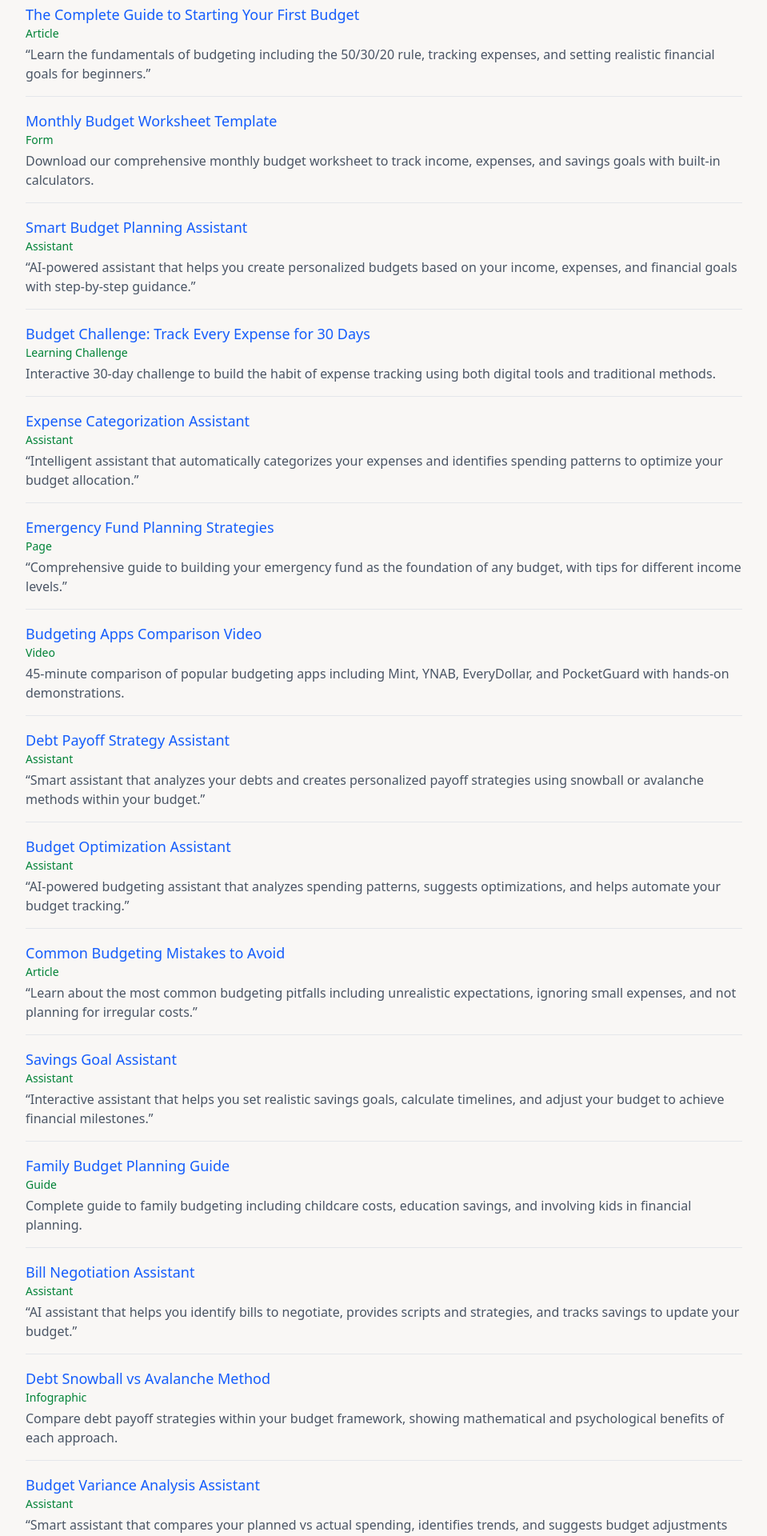
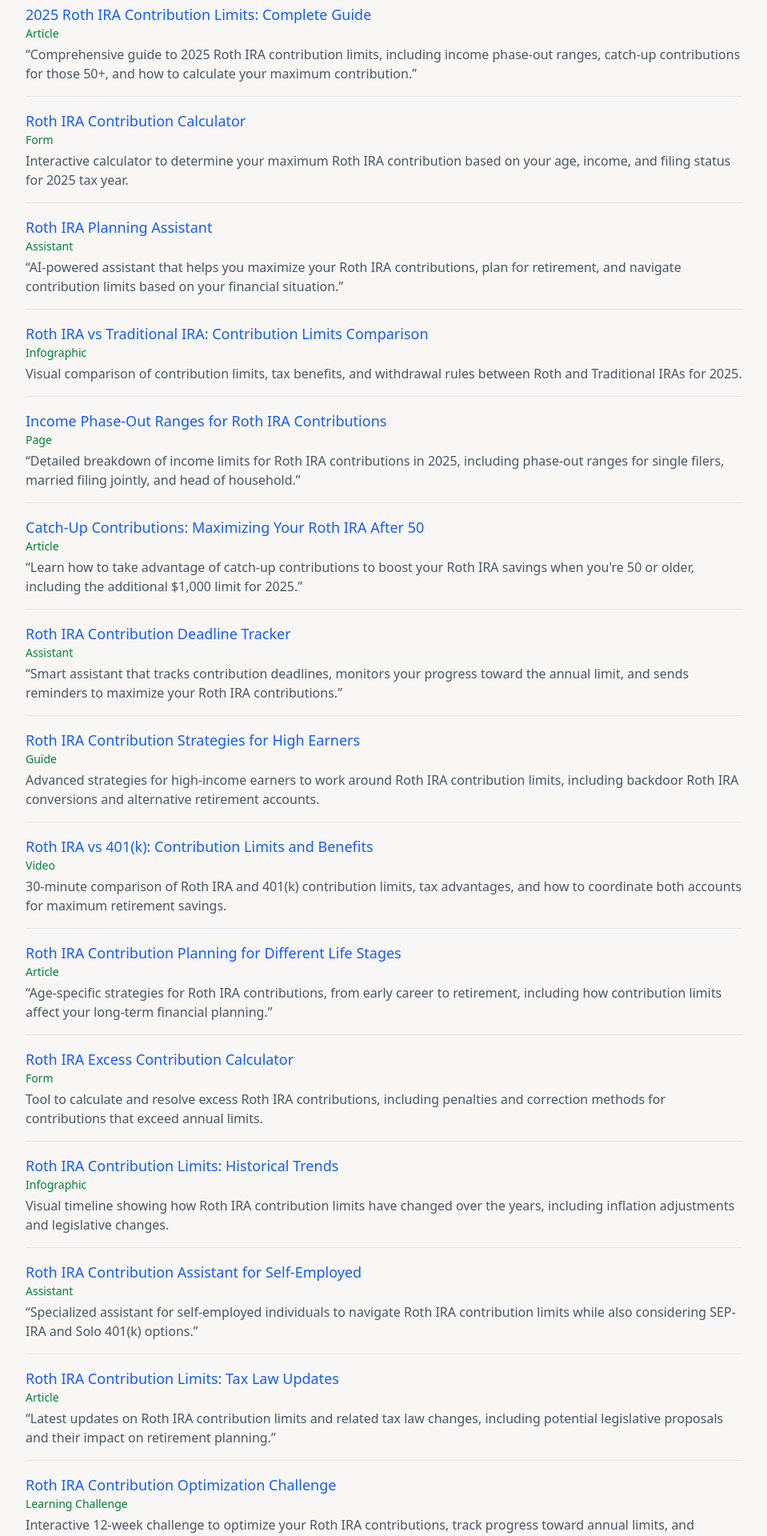
Before and after one commit to turphAI/SERP, a Next.js app: page /answer/v2/results in a window 1280 px wide. Shown: the part 640-2560 px from the top of the page at 80% size, without its empty margins (160-1119 px from the left). Built offline with nearby package versions, Linux system fonts and the light colour scheme.

Commit message:
Update answer/v2 results page with Roth IRA contribution limit mock data

```diff
--- a/src/features/answer/v2/ResultsPage.tsx
+++ b/src/features/answer/v2/ResultsPage.tsx
@@ -26,156 +26,97 @@ export default function ResultsPage({ searchQuery }: ResultsPageProps) {
     console.log(`Tab changed to: ${tab}`);
   };
 
+  // Roth IRA specific mock data for this prototype
   const searchResults = [
     {
       id: 1,
-      title: "The Complete Guide to Starting Your First Budget",
+      title: "2025 Roth IRA Contribution Limits: Complete Guide",
       assetType: "Article" as const,
-      snippet: "Learn the fundamentals of budgeting including the 50/30/20 rule, tracking expenses, and setting realistic financial goals for beginners."
+      snippet: "Comprehensive guide to 2025 Roth IRA contribution limits, including income phase-out ranges, catch-up contributions for those 50+, and how to calculate your maximum contribution."
     },
     {
       id: 2,
-      title: "Monthly Budget Worksheet Template",
+      title: "Roth IRA Contribution Calculator",
       assetType: "Form" as const,
-      snippet: "Download our comprehensive monthly budget worksheet to track income, expenses, and savings goals with built-in calculators."
+      snippet: "Interactive calculator to determine your maximum Roth IRA contribution based on your age, income, and filing status for 2025 tax year."
     },
     {
       id: 3,
-      title: "Smart Budget Planning Assistant",
+      title: "Roth IRA Planning Assistant",
       assetType: "Assistant" as const,
-      snippet: "AI-powered assistant that helps you create personalized budgets based on your income, expenses, and financial goals with step-by-step guidance."
+      snippet: "AI-powered assistant that helps you maximize your Roth IRA contributions, plan for retirement, and navigate contribution limits based on your financial situation."
     },
     {
       id: 4,
-      title: "Budget Challenge: Track Every Expense for 30 Days",
-      assetType: "Learning Challenge" as const,
-      snippet: "Interactive 30-day challenge to build the habit of expense tracking using both digital tools and traditional methods."
+      title: "Roth IRA vs Traditional IRA: Contribution Limits Comparison",
+      assetType: "Infographic" as const,
+      snippet: "Visual comparison of contribution limits, tax benefits, and withdrawal rules between Roth and Traditional IRAs for 2025."
     },
     {
       id: 5,
-      title: "Expense Categorization Assistant",
-      assetType: "Assistant" as const,
-      snippet: "Intelligent assistant that automatically categorizes your expenses and identifies spending patterns to optimize your budget allocation."
+      title: "Income Phase-Out Ranges for Roth IRA Contributions",
+      assetType: "Page" as const,
+      snippet: "Detailed breakdown of income limits for Roth IRA contributions in 2025, including phase-out ranges for single filers, married filing jointly, and head of household."
     },
     {
       id: 6,
-      title: "Emergency Fund Planning Strategies",
-      assetType: "Page" as const,
-      snippet: "Comprehensive guide to building your emergency fund as the foundation of any budget, with tips for different income levels."
+      title: "Catch-Up Contributions: Maximizing Your Roth IRA After 50",
+      assetType: "Article" as const,
+      snippet: "Learn how to take advantage of catch-up contributions to boost your Roth IRA savings when you're 50 or older, including the additional $1,000 limit for 2025."
     },
     {
       id: 7,
-      title: "Budgeting Apps Comparison Video",
-      assetType: "Video" as const,
-      snippet: "45-minute comparison of popular budgeting apps including Mint, YNAB, EveryDollar, and PocketGuard with hands-on demonstrations."
+      title: "Roth IRA Contribution Deadline Tracker",
+      assetType: "Assistant" as const,
+      snippet: "Smart assistant that tracks contribution deadlines, monitors your progress toward the annual limit, and sends reminders to maximize your Roth IRA contributions."
     },
     {
       id: 8,
-      title: "Debt Payoff Strategy Assistant",
-      assetType: "Assistant" as const,
-      snippet: "Smart assistant that analyzes your debts and creates personalized payoff strategies using snowball or avalanche methods within your budget."
+      title: "Roth IRA Contribution Strategies for High Earners",
+      assetType: "Guide" as const,
+      snippet: "Advanced strategies for high-income earners to work around Roth IRA contribution limits, including backdoor Roth IRA conversions and alternative retirement accounts."
     },
     {
       id: 9,
-      title: "Budget Optimization Assistant",
-      assetType: "Assistant" as const,
-      snippet: "AI-powered budgeting assistant that analyzes spending patterns, suggests optimizations, and helps automate your budget tracking."
+      title: "Roth IRA vs 401(k): Contribution Limits and Benefits",
+      assetType: "Video" as const,
+      snippet: "30-minute comparison of Roth IRA and 401(k) contribution limits, tax advantages, and how to coordinate both accounts for maximum retirement savings."
     },
     {
       id: 10,
-      title: "Common Budgeting Mistakes to Avoid",
+      title: "Roth IRA Contribution Planning for Different Life Stages",
       assetType: "Article" as const,
-      snippet: "Learn about the most common budgeting pitfalls including unrealistic expectations, ignoring small expenses, and not planning for irregular costs."
+      snippet: "Age-specific strategies for Roth IRA contributions, from early career to retirement, including how contribution limits affect your long-term financial planning."
     },
     {
       id: 11,
-      title: "Savings Goal Assistant",
-      assetType: "Assistant" as const,
-      snippet: "Interactive assistant that helps you set realistic savings goals, calculate timelines, and adjust your budget to achieve financial milestones."
+      title: "Roth IRA Excess Contribution Calculator",
+      assetType: "Form" as const,
+      snippet: "Tool to calculate and resolve excess Roth IRA contributions, including penalties and correction methods for contributions that exceed annual limits."
     },
     {
       id: 12,
-      title: "Family Budget Planning Guide",
-      assetType: "Guide" as const,
-      snippet: "Complete guide to family budgeting including childcare costs, education savings, and involving kids in financial planning."
+      title: "Roth IRA Contribution Limits: Historical Trends",
+      assetType: "Infographic" as const,
+      snippet: "Visual timeline showing how Roth IRA contribution limits have changed over the years, including inflation adjustments and legislative changes."
     },
     {
       id: 13,
-      title: "Bill Negotiation Assistant",
+      title: "Roth IRA Contribution Assistant for Self-Employed",
       assetType: "Assistant" as const,
-      snippet: "AI assistant that helps you identify bills to negotiate, provides scripts and strategies, and tracks savings to update your budget."
+      snippet: "Specialized assistant for self-employed individuals to navigate Roth IRA contribution limits while also considering SEP-IRA and Solo 401(k) options."
     },
     {
       id: 14,
-      title: "Debt Snowball vs Avalanche Method",
-      assetType: "Infographic" as const,
-      snippet: "Compare debt payoff strategies within your budget framework, showing mathematical and psychological benefits of each approach."
+      title: "Roth IRA Contribution Limits: Tax Law Updates",
+      assetType: "Article" as const,
+      snippet: "Latest updates on Roth IRA contribution limits and related tax law changes, including potential legislative proposals and their impact on retirement planning."
     },
     {
       id: 15,
-      title: "Budget Variance Analysis Assistant",
-      assetType: "Assistant" as const,
-      snippet: "Smart assistant that compares your planned vs actual spending, identifies trends, and suggests budget adjustments for better accuracy."
-    },
-    {
-      id: 16,
-      title: "Budget Meal Planning Strategies",
-      assetType: "Video" as const,
-      snippet: "Comprehensive video series on reducing food costs through meal planning, bulk buying, and cooking at home while maintaining nutrition."
-    },
-    {
-      id: 17,
-      title: "Small Business Budget Planning",
-      assetType: "Webinar" as const,
-      snippet: "Expert discussion on creating budgets for small businesses including cash flow management, expense categorization, and growth planning."
-    },
-    {
-      id: 18,
-      title: "Budget Tracking Assistant",
-      assetType: "Assistant" as const,
-      snippet: "Intelligent assistant that monitors spending, sends alerts for budget overages, and provides personalized money-saving suggestions."
-    },
-    {
-      id: 19,
-      title: "Annual Budget Review and Planning",
-      assetType: "Article" as const,
-      snippet: "In-depth guide to conducting yearly budget reviews, adjusting for life changes, and setting financial goals for the coming year."
-    },
-    {
-      id: 20,
-      title: "Emergency Budget Assistant",
-      assetType: "Assistant" as const,
-      snippet: "Crisis management assistant that helps you quickly adjust your budget during unexpected financial hardships or income changes."
-    },
-    {
-      id: 21,
-      title: "Envelope Budgeting Method Guide",
-      assetType: "Guide" as const,
-      snippet: "Traditional envelope budgeting method updated for modern banking, including digital envelope systems and cash management strategies."
-    },
-    {
-      id: 22,
-      title: "Budget vs Actual Spending Challenge",
+      title: "Roth IRA Contribution Optimization Challenge",
       assetType: "Learning Challenge" as const,
-      snippet: "Real-world challenge to compare planned vs actual spending across different budget categories and improve estimation skills."
-    },
-    {
-      id: 23,
-      title: "Investment Budget Assistant",
-      assetType: "Assistant" as const,
-      snippet: "Specialized assistant that helps you allocate budget for investments, balancing risk tolerance with financial goals and timelines."
-    },
-    {
-      id: 24,
-      title: "Budget Maintenance Best Practices",
-      assetType: "Page" as const,
-      snippet: "Guidelines for keeping your budget up-to-date, handling unexpected expenses, and making seasonal adjustments to stay on track."
-    },
-    {
-      id: 25,
-      title: "College Budget Planning Assistant",
-      assetType: "Assistant" as const,
-      snippet: "Student-focused assistant that helps create budgets for tuition, textbooks, housing, and part-time income while building financial literacy."
+      snippet: "Interactive 12-week challenge to optimize your Roth IRA contributions, track progress toward annual limits, and develop consistent saving habits."
     }
   ];
 
```
